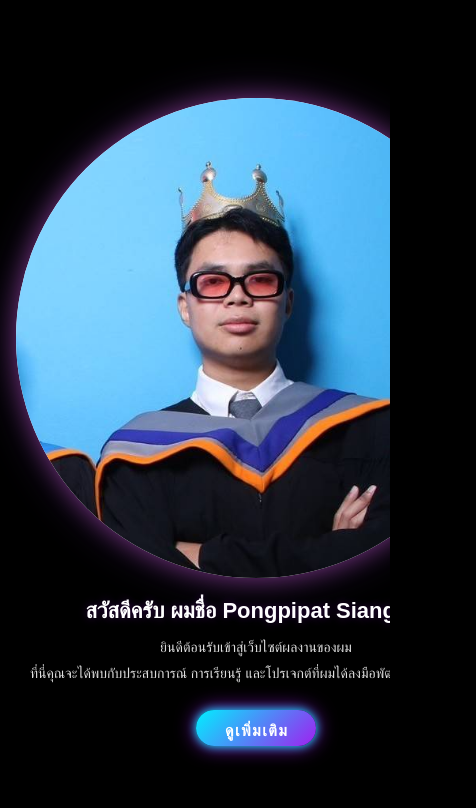
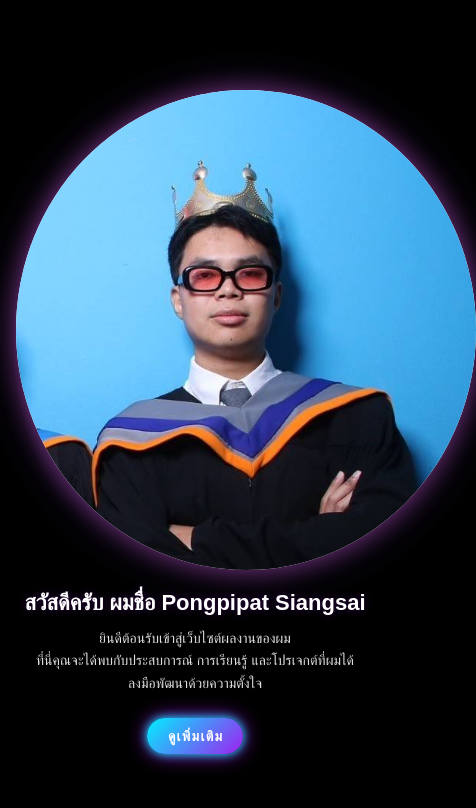
Before and after one commit to Fah-Pongpipat/MyPortfolio, a Vue app: page / in a window 390 px wide. Shown: the top 808 px of the page, 476 px wide, since content can reach past the window. Built offline with nearby package versions, Linux system fonts and the light colour scheme.

Commit message:
Edited Style home page

```diff
--- a/src/views/HomeView.vue
+++ b/src/views/HomeView.vue
@@ -28,19 +28,23 @@
 </template>
 
 <style scoped>
-/* ฟอนต์ & พื้นหลัง */
+/* พื้นหลัง + ฟอนต์ */
 .intro-section {
   background-color: #000;
   color: white;
   font-family: 'Prompt', sans-serif;
-  overflow: hidden;
-  padding: 32px 16px;
+  padding: 24px 16px;
   text-align: center;
+  min-height: 100vh;
+  display: flex;
+  align-items: center;
+  justify-content: center;
 }
 
-/* สไลด์ลง */
+/* สไลด์เข้า */
 .slide-down-wrapper {
   animation: slideDown 1s ease-out;
+  max-width: 100%;
 }
 
 @keyframes slideDown {
@@ -58,7 +62,7 @@
 .intro-title {
   font-family: 'Poppins', sans-serif;
   font-weight: 700;
-  font-size: 36px;
+  font-size: 34px;
   color: #ffffff;
   text-shadow: 0 0 10px rgba(160, 32, 240, 0.3);
   margin-bottom: 16px;
@@ -70,11 +74,11 @@
   font-weight: 300;
   line-height: 1.8;
   color: #dddddd;
-  max-width: 800px;
+  max-width: 90%;
   margin: 0 auto 32px;
 }
 
-/* ปุ่มเรืองแสง */
+/* ปุ่ม */
 .fancy-button {
   padding: 12px 28px;
   font-size: 16px;
@@ -98,10 +102,13 @@
     0 0 40px rgba(160, 32, 240, 0.5);
 }
 
-/* เอฟเฟกต์แสงหลัง avatar */
+/* Avatar glow */
 .avatar-wrapper {
   position: relative;
   display: inline-block;
+  width: 100%;
+  max-width: 460px;
+  margin: 0 auto;
 }
 
 .avatar-wrapper::before {
@@ -109,8 +116,8 @@
   position: absolute;
   top: 50%;
   left: 50%;
-  width: 460px;
-  height: 460px;
+  width: 100%;
+  height: 100%;
   background: radial-gradient(
     circle,
     rgba(255, 102, 255, 0.4),
@@ -120,53 +127,34 @@
   transform: translate(-50%, -50%);
   border-radius: 50%;
   z-index: 0;
-  filter: blur(2px);
+  filter: blur(3px);
 }
 
 .v-avatar {
   position: relative;
   z-index: 1;
-  width: 460px;
-  height: 460px;
-  max-width: 100%;
-  max-height: 100%;
+  width: 100%;
+  height: auto;
+  aspect-ratio: 1 / 1;
+  max-width: 460px;
   box-shadow:
     0 0 25px rgba(255, 102, 255, 0.4),
     0 0 45px rgba(136, 84, 208, 0.3);
 }
 
 /* Responsive */
-@media (max-width: 1024px) {
-  .intro-title {
-    font-size: 30px;
-  }
-  .intro-desc {
-    font-size: 16px;
-  }
-  .v-avatar {
-    width: 360px;
-    height: 360px;
-  }
-  .avatar-wrapper::before {
-    width: 360px;
-    height: 360px;
-  }
-}
-
 @media (max-width: 768px) {
   .intro-title {
     font-size: 26px;
   }
+
   .intro-desc {
     font-size: 15px;
   }
-  .v-avatar {
-    width: 280px;
-    height: 280px;
-  }
-  .avatar-wrapper::before {
-    width: 280px;
-    height: 280px;
+
+  .fancy-button {
+    font-size: 15px;
+    padding: 10px 24px;
   }
 }
 
@@ -174,16 +162,15 @@
   .intro-title {
     font-size: 22px;
   }
+
   .intro-desc {
     font-size: 14px;
+    line-height: 1.6;
   }
-  .v-avatar {
-    width: 220px;
-    height: 220px;
-  }
-  .avatar-wrapper::before {
-    width: 220px;
-    height: 220px;
+
+  .fancy-button {
+    font-size: 14px;
+    padding: 10px 20px;
   }
 }
 </style>
```
